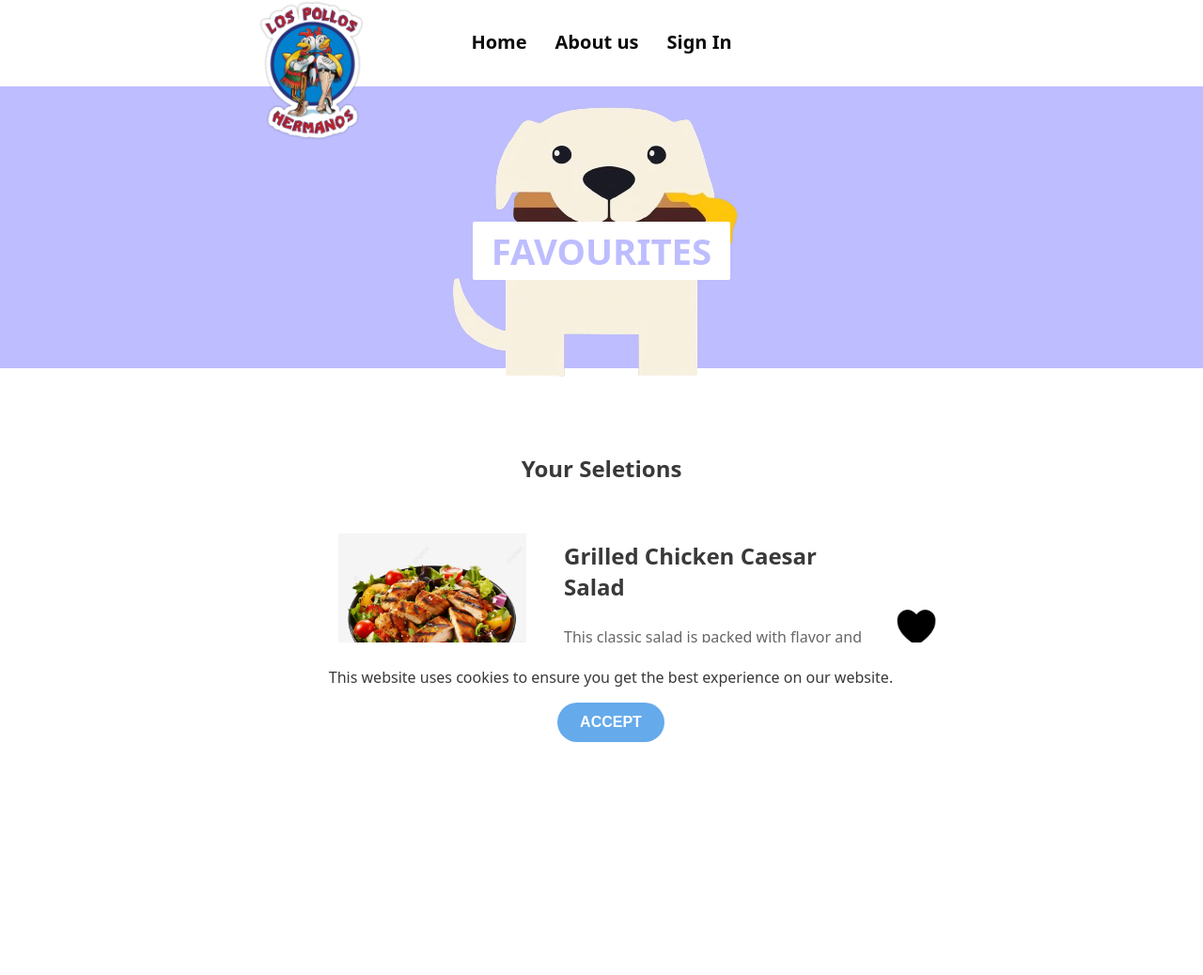
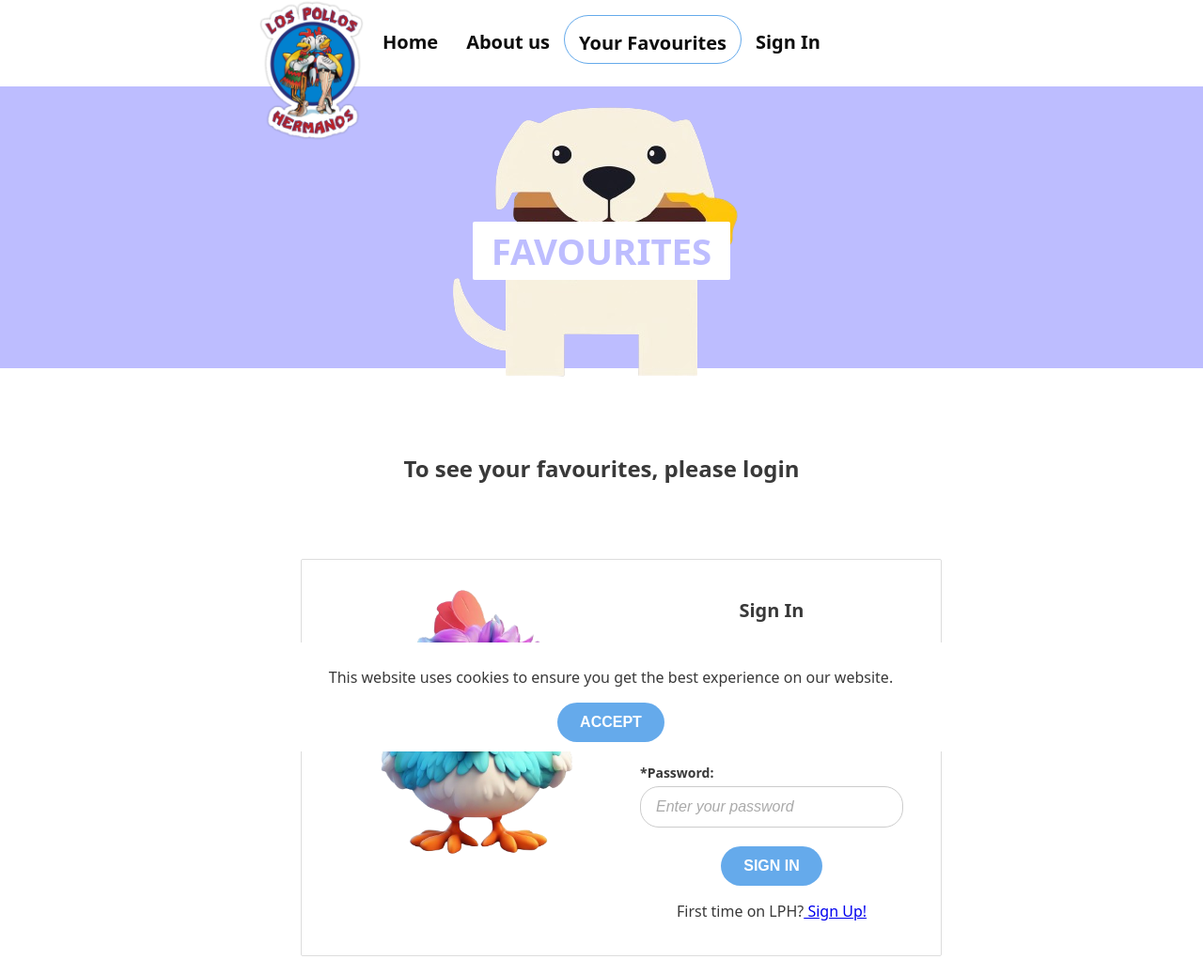
Before and after one commit to CIS1054-1/cis1054-part2, a PHP site: page /favourites in a window 1280 px wide. Shown: the whole page at 94% size. Before the commit the page ends 790 px from the top, so only its background shows below. Run offline with PHP 8.4, Linux system fonts and the light colour scheme; the visitor is signed in with stand-in values (Sample User, id 1); data comes from the database, SQL or seed files in the repository; tables that the repository leaves empty hold one stand-in row (values such as "Sample post").

Commit message:
favourites Fixed, Fixed Bugs, NavBar edited

```diff
--- a/assets/style/main.css
+++ b/assets/style/main.css
@@ -85,6 +85,9 @@ header {
   text-align: center;
 }
 
+
+/*NavBar Elements*/
+
 a.navbar-image{
     justify-content: flex-end;
 }
@@ -97,10 +100,9 @@ a.navbar-image img{
     margin: 0 auto;
     position: absolute;
     margin-left: 20vw;
-    z-index: 101;
+    z-index: 201;
 }
 
-/*NavBar Elements*/
 
 .profile-image{
   max-width: 50px;
@@ -117,6 +119,7 @@ ul.navbar-container{
     display: flex;
     flex-direction: row;
     justify-content: center;
+    z-index: 200;
 }
 
 ul.navbar-container li{
@@ -608,7 +611,7 @@ div.field-container{
 }
 
 .menu-item:hover {
-  transform: scale(1.1);
+  text-decoration: underline;
 }
 
 .item-image {
--- a/details.php
+++ b/details.php
@@ -10,7 +10,6 @@
 
 require_once __DIR__ . '/bootstrap.php';
 require_once __DIR__ . '/navbar.php';
-require_once __DIR__ . '/foodslider.php';
 
 // Check if id is set in the GET parameters
 if(isset($_GET['id'])){
--- a/favourites.php
+++ b/favourites.php
@@ -13,9 +13,9 @@
     require_once __DIR__ . '/foodslider.php';
 
     $users_id;
-    //This is fundamental to avoid unauthorized access to the page
+    //This is fundamental to avoid errors in the query. PS: the id 0 is impossible to obtain for an USER
     if(empty($_SESSION['ID'])){
-        echo $twig->render('404.html');
+        $users_id = 0;
     }else{
         $users_id = $_SESSION['ID'];
     }
@@ -23,6 +23,6 @@
     //Fetch all the elements in the foods table that are linked by wishlist, where users_ID is equal to current user id
     $result = $db-> query("SELECT * FROM foods WHERE id IN (SELECT foods_ID FROM wishlists WHERE users_ID = $users_id)");
 
-    echo $twig->render('favourites.html', ['navbar_data' => $navbar_data, 'favourites' => $result]);
+    echo $twig->render('favourites.html', ['navbar_data' => $navbar_data, 'favourites' => $result, 'categories' => $categories, 'selectedCategories' => [], 'is_authenticated' => $session->is_authenticated()]);
 
 ?>
--- a/index.php
+++ b/index.php
@@ -13,6 +13,6 @@
     require_once __DIR__ . '/foodslider.php';
 
     //Render view
-    echo $twig->render('index.html', ['navbar_data' => $navbar_data, 'categories' => $categories, 'selectedCategories' => [], 'db' => $db]);
+    echo $twig->render('index.html', ['navbar_data' => $navbar_data, 'categories' => $categories, 'selectedCategories' => []]);
 
 ?>
--- a/navbar.php
+++ b/navbar.php
@@ -31,6 +31,11 @@ require_once __DIR__ . '/server/autoload.php';
         ],
         [
             'id' => 2,
+            'href' => 'favourites',
+            'name' => 'Your Favourites',
+        ],
+        [
+            'id' => 3,
             'href' => 'signin',
             'name' => 'Sign In',
         ]
--- a/templates/favourites.html
+++ b/templates/favourites.html
@@ -1,3 +1,12 @@
+{#
+    * Favourites
+    *
+    * @author Gioele Giunta
+    * @version 1.0
+    * @since 2023-05-07
+    * @info Me (Gioele) am going to use the CAMEL CASE for the html/twig files
+#}
+
 {% extends "layout.html" %}
 
 {% block pageTitle %}
@@ -18,10 +27,18 @@ Favourites
         </section>
         <div style="margin-top: 50px;"></div>
         <section class="white-bar">
-            <h1>Your Seletions</h1>
             <div class="menu-list">
+                {% if is_authenticated %}
+                    <h1>Your Selections</h1>
+                    {% if favourites is empty %}
+                        <h2>No items in your favourites :(</h2>
+                        <h4>Look what we have to offer</h4>
+                        {% block foodSlider %}
+                        {% include "foodslider.html" with {'categories' : categories, 'selectedCategories' : selectedCategories} %}
+                        {% endblock %}
+                    {% else %}
                         {% for item in favourites %}
-                    <ul style="width: 100%" id="favourite-element{{item.ID}}" class="menu-item flex-row-d">
+                            <ul style="width: 100%" id="favourite-element{{item.ID}}" class="menu-item flex-row-d" href="details?id=item.ID">
                                 <li class="item-image">
                                     <img src="{{ item.image }}" alt="{{ item.name }}">
                                 </li>
@@ -34,6 +51,11 @@ Favourites
                                 <a id="favourite-btn{{item.ID}}" class="favourite-pushed" onclick="favouriteClick('favourite-btn{{item.ID}}', {{ item.ID }}, 'favourite-element{{item.ID}}')"></a>
                             </ul>
                         {% endfor %}
+                    {% endif %}
+                {%else %}
+                    <h1>To see your favourites, please login</h1>
+                    {% include "signin_form.html" %}
+                {% endif %}
             </div>
         </section>
         <script src="assets/js/favouriteButtons.js"></script>
--- /dev/null
+++ b/templates/signin_form.html
@@ -0,0 +1,37 @@
+<section class="card flex-row-d border-1p">
+    <div class="sub-card phone-none">
+        <img src="assets/img/senior_chicken.png" alt="Sign In!">
+    </div>
+    <div class="sub-card">
+<div id="signin-form">
+    <h1 class="font-20p">Sign In</h1>
+    <div class="field-container">
+        <p>Field with * are requireds</p>
+    </div>
+    <form method="post" name="myform">
+        <div class="field-container">
+            <p id="general-error" class="error-text"></p>
+        </div>
+        <div class="field-container">
+            <label for="email-input">
+            <span class="label-text">*Email:</span>
+            </label>
+            <input type="email" id="email-input" placeholder="Enter your email" autofill="email">
+            <p id="email-error" class="error-text" role="region"></p>
+        </div>
+
+        <div class="field-container">
+            <label for="password-input">
+            <span class="label-text">*Password:</span>
+            </label>
+            <input type="password" id="password-input" placeholder="Enter your password">
+            <p id="password-error" class="error-text" role="region"></p>
+        </div>
+
+            <button type="submit" id="submit" class="primary-button" href="log_user.php">Sign In</button>
+        <p>First time on LPH?<a href="signup">  Sign Up!</a></p>
+    </form>
+    <script src="assets/js/validator/signValidator.js"></script>
+</div>
+</div>
+</section>
```
Also changed, not shown: templates/signin.html (+2 -38 lines). Lines whose indentation alone changed are shown as unchanged.
